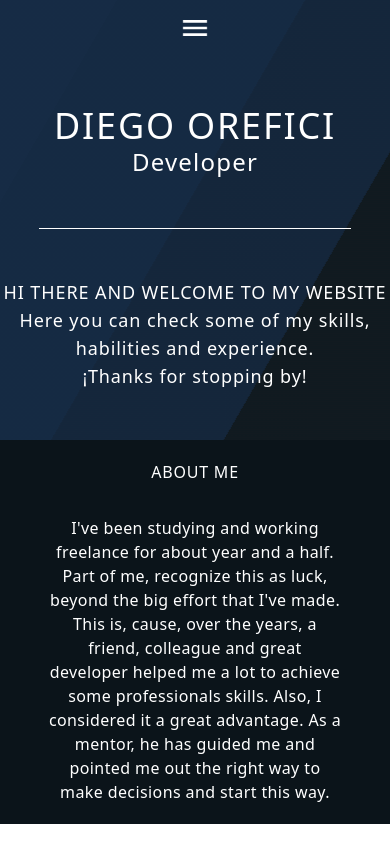
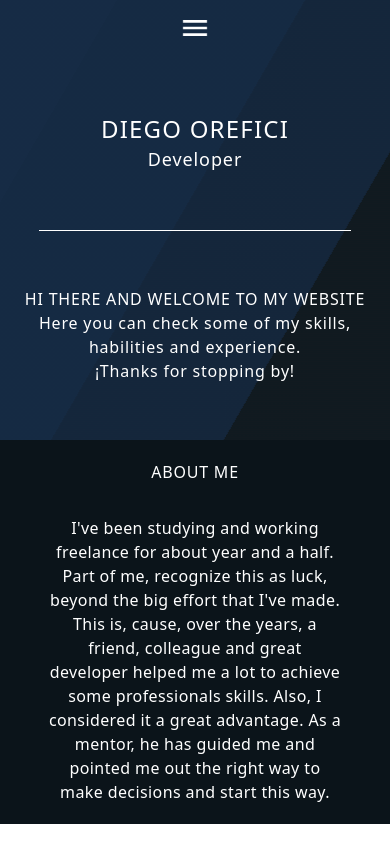
Before and after one commit to dieore/portfolio-22, a React (Create React App) app: page / in a window 390 px wide. Shown: the top 844 px of the page. Built offline with nearby package versions, Linux system fonts and the light colour scheme.

Commit message:
UI fixes on mobile.

```diff
--- a/src/components/Header.js
+++ b/src/components/Header.js
@@ -1,13 +1,13 @@
 const Header = () => {
     return (
         <header id="home" className="grid place-items-center place-content-evenly sm:grid-cols-2 h-96 text-white font-light">
-            <div className="flex flex-col text-center sm:text-left">
-                <h1 className="text-4xl tracking-wider">DIEGO OREFICI</h1>
-                <h2 className="text-2xl tracking-wider">Developer</h2>
+            <div className="flex flex-col text-center sm:text-left font-medium">
+                <h1 className="sm:text-4xl text-2xl tracking-wider">DIEGO OREFICI</h1>
+                <h2 className="sm:text-2xl text-lg tracking-wider">Developer</h2>
             </div>
             <hr className="w-4/5 sm:hidden"/>
-            <div className="text-lg tracking-wider text-center border-0 sm:text-left sm:border-l sm:p-6">
-                <h3>HI THERE AND WELCOME TO MY WEBSITE</h3>
+            <div className="sm:text-lg text tracking-wider text-center border-0 sm:text-left sm:border-l sm:p-6">
+                <h3 className="font-medium">HI THERE AND WELCOME TO MY WEBSITE</h3>
                 <h3>Here you can check some of my skills, habilities and experience.</h3>
                 <h3>¡Thanks for stopping by!</h3>
             </div>
--- a/src/components/Modal.js
+++ b/src/components/Modal.js
@@ -20,6 +20,14 @@ const Modal = ({ children, open, setStateFromComponent }) => {
             {
                 open && (
                     <div className="overflow-auto fixed w-full h-full bg-black bg-opacity-60 top-0 left-0">
+                        <button onClick={() => {
+                            setShow(false);
+                            setStateFromComponent(false)
+                        }}
+                            className=" hover:bg-opacity-80 outline-none fixed bottom-10 right-10 p-3 border-white border bg-red text-white"
+                        >
+                            CLOSE
+                        </button>
                         <div className="grid place-items-center place-content-center h-screen">
                             {children}
                         </div>
--- a/src/components/Navbar.js
+++ b/src/components/Navbar.js
@@ -46,7 +46,7 @@ const Navbar = () => {
                 open={showCV}
                 setStateFromComponent={setShowCV}
             >
-                <img className="h-screen p-10" src="/img/cv.png" />
+                <img className="h-screen" src="/img/cv.png" />
             </Modal>
         </>
     )
--- a/src/components/Work.js
+++ b/src/components/Work.js
@@ -40,9 +40,9 @@ const JobComponent = ({ app }) => {
     const [demo, setDemo] = useState(false);
 
     return (
-        <div className="grid grid-cols-1 text-white md:h-80 sm:place-content-between text-justify font-light">
+        <div className="grid grid-cols-1 text-white md:h-80 sm:place-content-between text-justify font-light md:text-base text-sm">
             <p>{app.text}</p>
-            <button className="underline text-left hover:font-semibold md:mt-6" onClick={() => setDemo(true)}>Watch demo</button>
+            <button className="underline text-left hover:font-semibold md:mt-3 mt-6" onClick={() => setDemo(true)}>Watch demo</button>
             <button className="underline text-left hover:font-semibold" onClick={() => window.open(app.to)}>Take me to the app</button>
             <div className="grid grid-cols-1 md:place-items-start place-items-center mt-6 md:gap-0 gap-6 md:grid-cols-3">
                 {
@@ -52,7 +52,7 @@ const JobComponent = ({ app }) => {
                 }
             </div>
             {
-                app.message && <p className="text-sm mt-6">{app.message}</p>
+                app.message && <p className="text-sm sm:text-left mt-6 text-center">{app.message}</p>
             }
             <Modal
                 open={demo}
--- a/tailwind.config.js
+++ b/tailwind.config.js
@@ -13,7 +13,8 @@ module.exports = {
       "light-gray-200": "#cbd5e1",
       orange: "#d97706",
       black: "#000000",
-      purple: "#781C68"
+      purple: "#781C68",
+      red: "#FF1700"
     },
     extend: {},
   },
```
